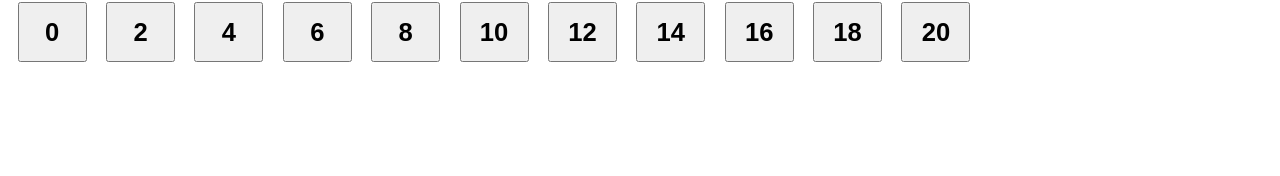
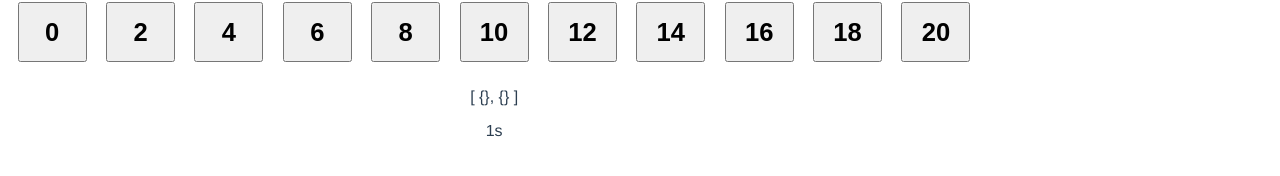
Before and after one commit to purpuropterus/windtracker, a Vue app in the folder windtracker/: page / in a window 1280 px wide. Shown: the part 182-358 px from the top of the page. Built offline with nearby package versions, Linux system fonts and the light colour scheme.

Commit message:
organized addUsedWind

```diff
--- a/windtracker/src/App.vue
+++ b/windtracker/src/App.vue
@@ -3,6 +3,7 @@
     <div class="left">
       <Directions :directions="windStore.wind.directions"/>
       <Speeds :speeds="windStore.wind.speeds"/>
+      <History />
     </div>
     <div class="right">
       <Settings />
@@ -15,6 +16,7 @@
 import Directions from '@/components/Directions.vue'
 import Speeds from '@/components/Speeds.vue'
 import Settings from '@/components/Settings.vue'
+import History from '@/components/History.vue'
 
 import { useWindStore } from '@/stores/windStore';
 const windStore = useWindStore();
--- a/windtracker/src/components/Directions.vue
+++ b/windtracker/src/components/Directions.vue
@@ -1,5 +1,5 @@
 <template>
-    <div class="directions">
+    <div class="directions" ref="directionsRef">
         <button @click="windStore.addUsedWind($event, 'direction', direction)" class="directions-item" v-for="direction in directions" :key="direction.id">
             <img class="direction-img" draggable="false" :src="direction.img" :alt="direction.id" />
         </button>
@@ -8,7 +8,6 @@
 
 <script setup>
 
-import { defineProps } from 'vue'
 
 import { useWindStore } from '@/stores/windStore';
 
--- /dev/null
+++ b/windtracker/src/components/History.vue
@@ -0,0 +1,25 @@
+<template>
+
+    <div class="history">
+
+        <p> {{ windStore.currentPair }}</p>
+
+        <div class="history-item" v-for="item in windStore.history" :key="item.id">
+            <p> {{item[1]["m_s"]}}{{ item[0]["id"] }}</p>
+        </div>
+
+    </div>
+
+</template>
+
+<script setup>
+
+import { useWindStore } from '@/stores/windStore';
+
+const windStore = useWindStore();
+
+</script>
+
+<style>
+
+</style>
--- a/windtracker/src/components/Speeds.vue
+++ b/windtracker/src/components/Speeds.vue
@@ -1,5 +1,5 @@
 <template>
-    <div class="speeds">
+    <div class="speeds" ref="speedsRef">
         <button @click="windStore.addUsedWind($event, 'speed', speed)" class="speeds-item" v-for="speed in speeds" :key="speed.m_s">
             {{ speed[settingsStore.speedUnit] }}
         </button>
@@ -7,8 +7,6 @@
 </template>
 
 <script setup>
-
-import { defineProps } from 'vue'
 
 import { useSettingsStore } from '@/stores/settingsStore';
 import { useWindStore } from '@/stores/windStore';
--- a/windtracker/src/stores/windStore.js
+++ b/windtracker/src/stores/windStore.js
@@ -33,28 +33,23 @@ export const useWindStore = defineStore("wind", {
             usedDirections: [],
             usedSpeeds: [],
 
+            currentPair: [ {}, {} ],
+            history: [ [ { id: "s", img: require("@/assets/s.jpg")}, { m_s: 1, mph: 2 } ] ],
+
         }
     },
     actions: {
         addUsedWind (ev, type, value) {
 
             let target = null
+            let maxLength = null
+            let pushTo = null
+
+            //todo: change this to use vue refs (put a ref on the parent)
+            let className = null
 
             switch (type) {
-
                 case "direction":
-
-                    if (this.usedDirections.length == 7) {
-
-                        //todo: change this to use vue refs (put a ref on the parent)
-                        document.querySelectorAll(".directions-item").forEach((el) => {
-                            el.style.display = "inline-block"
-                        })
-
-                        this.usedDirections = []
-
-                        break
-                    }
 
                     if (ev.target.className == "direction-img") {
                         target = ev.target.parentNode
@@ -62,32 +57,94 @@ export const useWindStore = defineStore("wind", {
                         target = ev.target
                     }
 
-                    target.style.display = "none"
-
-                    this.usedDirections.push(value)
-                    console.log(this.usedDirections)
+                    maxLength = 7
+                    pushTo = this.usedDirections
+                    className = ".directions-item"
 
                     break
 
                 case "speed":
 
-                if (this.usedSpeeds.length == 8) {
+                    target = ev.target
 
-                    //todo: change this to use vue refs (put a ref on the parent)
-                    document.querySelectorAll(".speeds-item").forEach((el) => {
-                        el.style.display = "inline-block"
-                    })
-
-                    this.usedSpeeds = []
+                    maxLength = 8
+                    pushTo = this.usedSpeeds
+                    className = ".speeds-item"
 
                     break
-                }
 
-                    ev.target.style.display = "none"
+            }
 
-                    this.usedSpeeds.push(value)
-                    console.log(this.usedSpeeds)
+
+
+            if (pushTo.length == maxLength) {
+
+                //todo: change this to use vue refs (put a ref on the parent)
+                document.querySelectorAll(className).forEach((el) => {
+                    el.style.display = "inline-block"
+                })
+
+                // clear the array
+                pushTo.splice(0)
+
+
+            } else {
+
+                target.style.display = "none"
+
+                pushTo.push(value)
+
             }
+
+
+            // switch (type) {
+
+            //     case "direction":
+
+            //         if (this.usedDirections.length == 7) {
+
+            //             //todo: change this to use vue refs (put a ref on the parent)
+            //             document.querySelectorAll(".directions-item").forEach((el) => {
+            //                 el.style.display = "inline-block"
+            //             })
+
+            //             this.usedDirections = []
+
+            //             break
+            //         }
+
+            //         if (ev.target.className == "direction-img") {
+            //             target = ev.target.parentNode
+            //         } else {
+            //             target = ev.target
+            //         }
+
+            //         target.style.display = "none"
+
+            //         this.usedDirections.push(value)
+            //         console.log(this.usedDirections)
+
+            //         break
+
+            //     case "speed":
+
+            //         if (this.usedSpeeds.length == 8) {
+
+            //             //todo: change this to use vue refs (put a ref on the parent)
+            //             document.querySelectorAll(".speeds-item").forEach((el) => {
+            //                 el.style.display = "inline-block"
+            //             })
+
+            //             this.usedSpeeds = []
+
+            //             break
+            //         }
+
+            //             ev.target.style.display = "none"
+
+            //             this.usedSpeeds.push(value)
+            //             console.log(this.usedSpeeds)
+            // }
         }
     }
 
```
